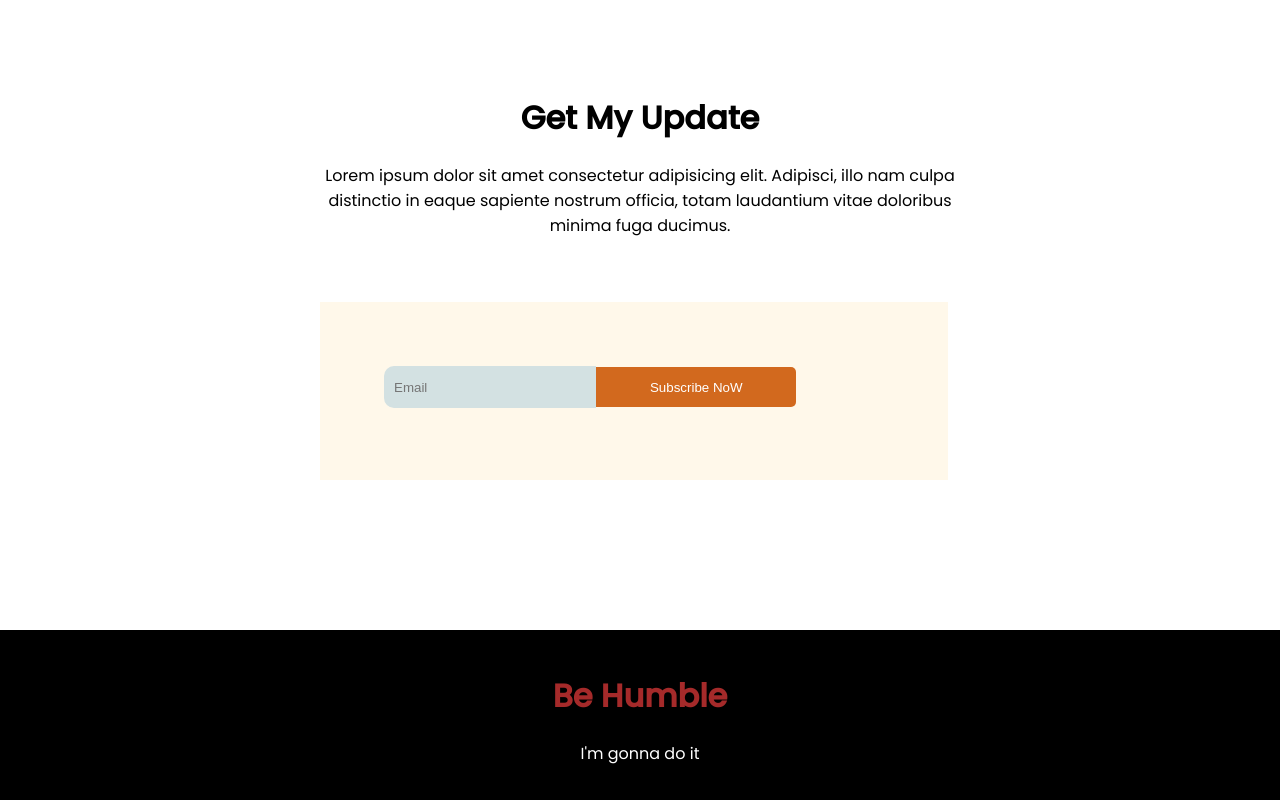
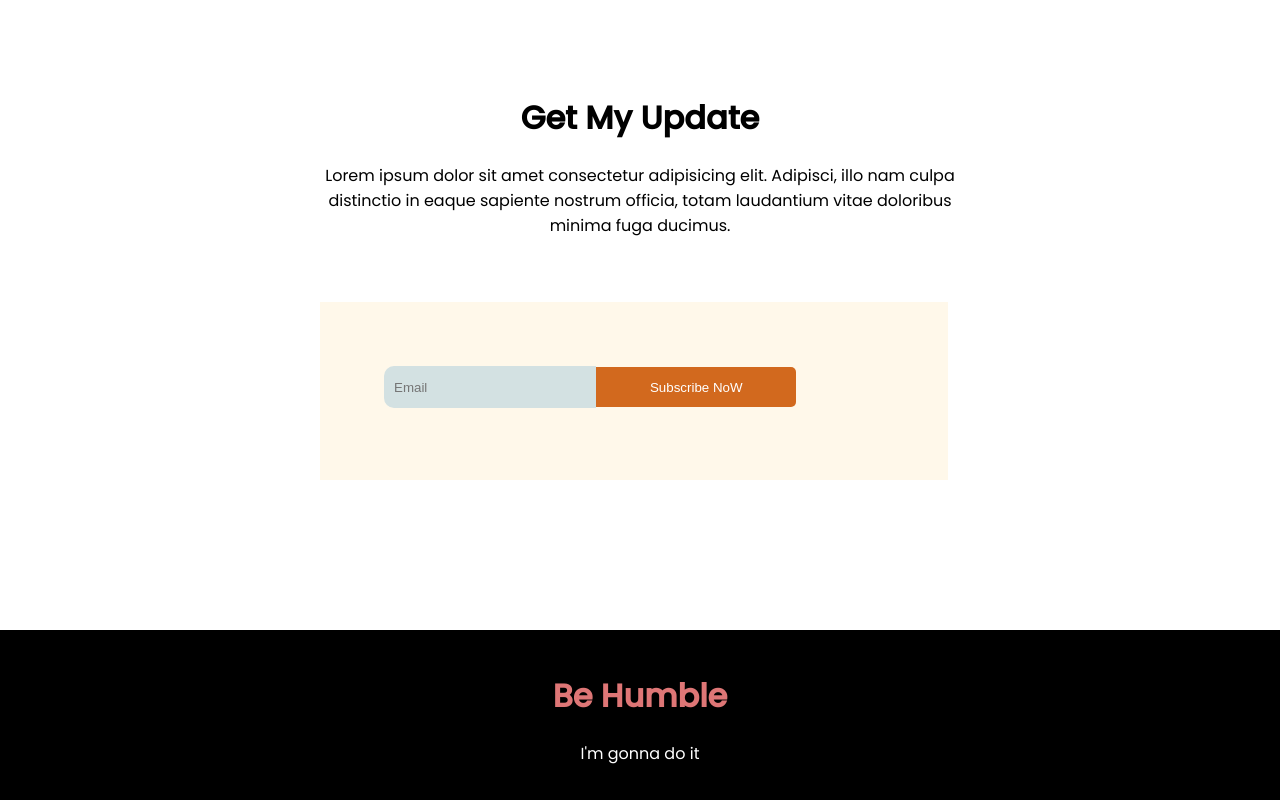
Before and after one commit to AnisurRahman06046/Rough_practice, a plain HTML site: page index.html in a window 1280 px wide. Shown: the part 2152-2952 px from the top of the page. Drawn offline with Linux system fonts and the light colour scheme.

Commit message:
footer updated

```diff
--- a/style.css
+++ b/style.css
@@ -206,7 +206,7 @@
     text-align: center;
 }
 #footer-heading{
-    color: brown;
+    color: rgb(222, 118, 118);
 }
 #footer-para{
     color: white;
```
